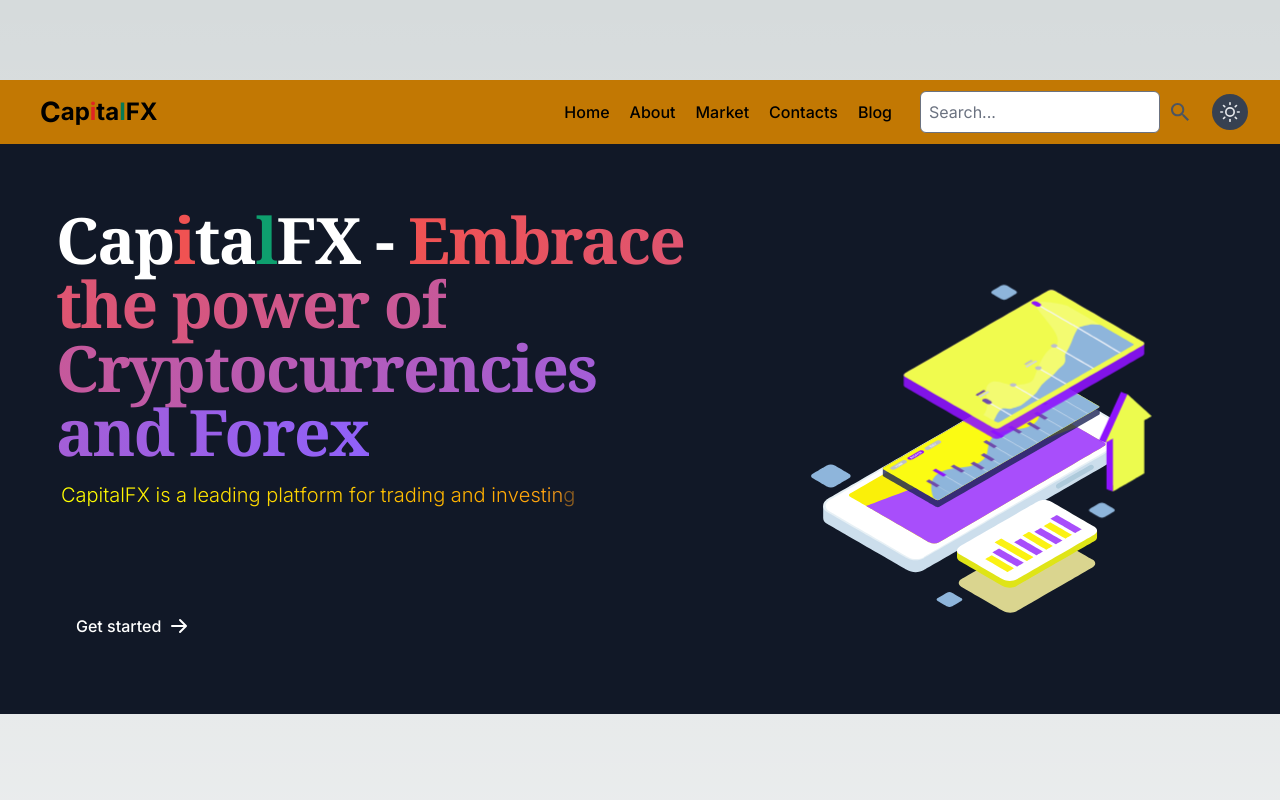
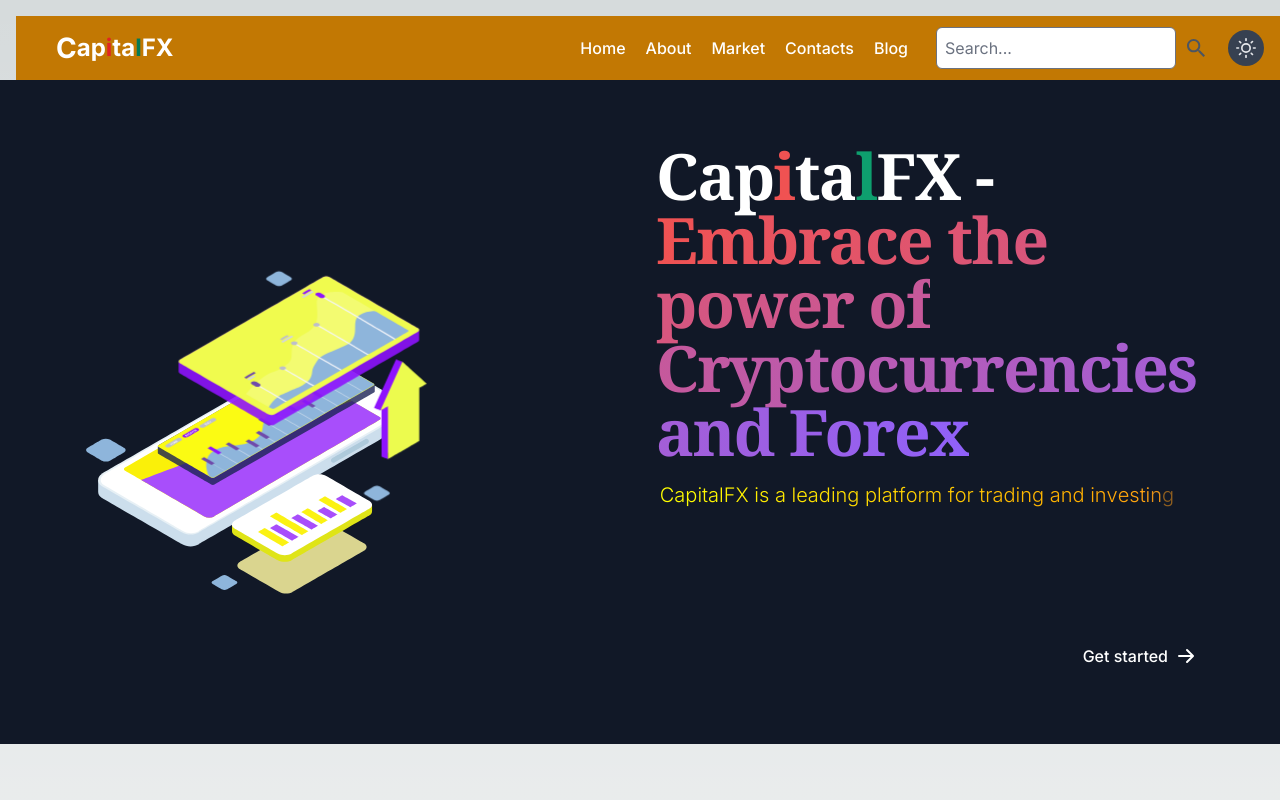
Before and after one commit to Ezejaemmanuel/capital_fx, a Next.js app: page / in a window 1280 px wide. Shown: the top 800 px of the page. Built offline with nearby package versions, Linux system fonts and the light colour scheme.

Commit message:
used flex instead of grid

```diff
--- a/app/layout.tsx
+++ b/app/layout.tsx
@@ -17,9 +17,9 @@ export default function RootLayout({
   return (
     <html lang="en">
       <body className={inter.className}>
-     {/* { <div className='fixed w-full z-10 top-0 m-4 bg-gray-800 text-white mb-6'>
+     <div className='fixed w-full z-10 top-0 m-4 bg-gray-800 text-white mb-6'>
         <NavBar />
-      </div>} */}
+      </div>
       <main className='mt-20'>{children}</main>
         </body>
     </html>
--- a/app/page.tsx
+++ b/app/page.tsx
@@ -25,7 +25,6 @@ const MyComponent: React.FC = () => {
 
   return (
     <>
-      <NavBar />
       <PageWrapper >
         {/*<Header />*/}
         <HeroSection />
--- a/components/Header_AI.tsx
+++ b/components/Header_AI.tsx
@@ -32,8 +32,19 @@ const HeroSection: React.FC = () => {
 
     return (
         <section className="bg-white dark:bg-gray-900">
-            <div className="grid max-w-screen-xl px-4 py-8 mx-auto gap-8 xl:gap-0 lg:py-16 sm:grid-cols-1 md:grid-cols-2 lg:grid-cols-12">
-                <div className="mr-auto place-self-center sm:col-span-1 md:col-span-6 lg:col-span-7">
+            <div className="flex flex-col-reverse lg:flex-row max-w-screen-xl px-4 py-8 mx-auto lg:space-x-8 lg:py-16 space-y-8 lg:space-y-0">
+                <div className="flex-1 flex justify-center lg:justify-start items-center">
+                    <motion.div
+                        initial={{ opacity: 0 }}
+                        animate={{ opacity: 1 }}
+                        transition={{ duration: 2 }}
+                    >
+                        <div className="max-w-full">
+                            <LottieAnimation animationData={animationData} speed={2}  />
+                        </div>
+                    </motion.div>
+                </div>
+                <div className="flex-1 flex flex-col justify-center lg:items-end">
                     <AnimatePresence mode='wait'>
                         <motion.h1
                             className="max-w-2xl mb-4 text-4xl font-extrabold tracking-tight leading-none font-serif md:text-5xl xl:text-6xl dark:text-white  bg-clip-text text-transparent"
@@ -67,18 +78,6 @@ const HeroSection: React.FC = () => {
                         <svg className="w-5 h-5 ml-2 -mr-1" fill="currentColor" viewBox="0 0 20 20" xmlns="http://www.w3.org/2000/svg"><path fillRule="evenodd" d="M10.293 3.293a1 1 0 011.414 0l6 6a1 1 0 010 1.414l-6 6a1 1 0 01-1.414-1.414L14.586 11H3a1 1 0 110-2h11.586l-4.293-4.293a1 1 0 010-1.414z" clipRule="evenodd"></path></svg>
                     </Link>
                 </div>
-                <div className="mt-8 lg:mt-0 flex justify-center items-center sm:col-span-1 md:col-span-6 lg:col-span-5">
-                    <motion.div
-                        initial={{ opacity: 0 }}
-                        animate={{ opacity: 1 }}
-                        transition={{ duration: 2 }}
-                    >
-                        <div className="max-w-full">
-                        <LottieAnimation animationData={animationData} speed={1}  />
-
-                        </div>
-                    </motion.div>
-                </div>
             </div>
         </section>
     );
```
